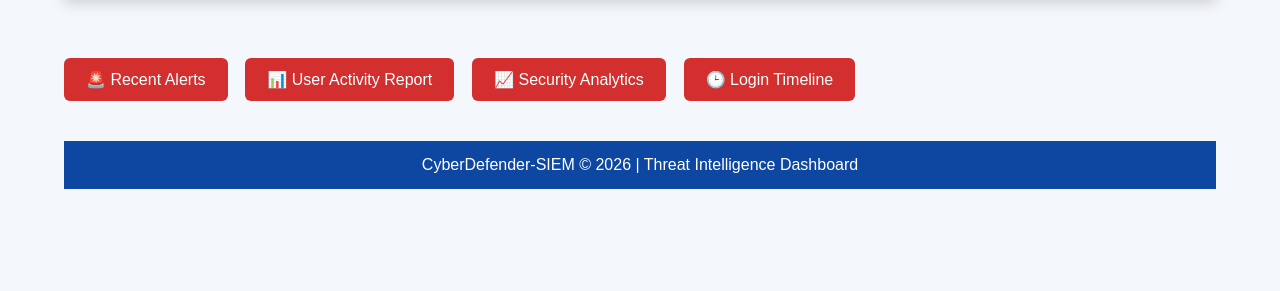
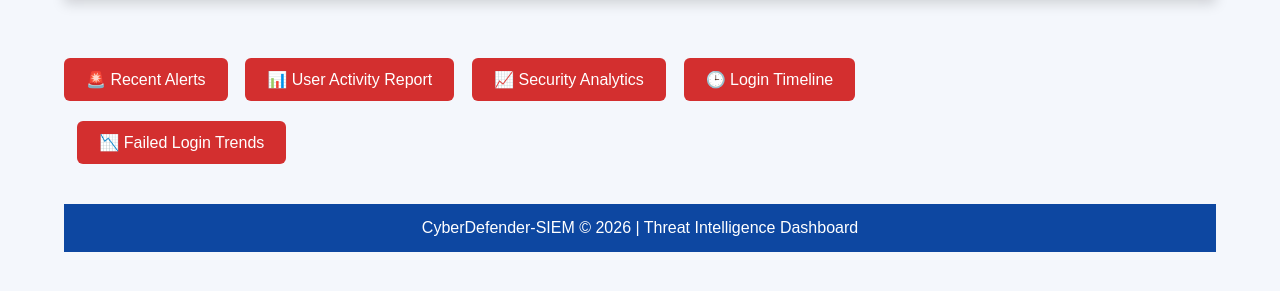
Before and after one commit to nisargarnayak22-lgtm/CyberDefender-SIEM, a Flask app: template templates/dashboard.html in a window 1280 px wide. Shown: the part 405-696 px from the top of the page. Run offline with Flask 3, Linux system fonts and the light colour scheme; the template is opened without the code that fills it, so the values that code supplies are empty.

Commit message:
Added Day 17 Failed Login Trends Dashboard

```diff
--- a/src/web_dashboard.py
+++ b/src/web_dashboard.py
@@ -269,6 +269,34 @@ def timeline():
         "timeline.html",
         logs=logs
     )
+    # =========================
+# Failed Login Trends
+# =========================
+
+@app.route("/failed-login-trends")
+def failed_login_trends():
+
+    conn = sqlite3.connect(DATABASE)
+    cursor = conn.cursor()
+
+    cursor.execute("""
+        SELECT
+            ip,
+            COUNT(*) AS failed_attempts
+        FROM logs
+        WHERE event='LOGIN_FAILED'
+        GROUP BY ip
+        ORDER BY failed_attempts DESC
+    """)
+
+    trends = cursor.fetchall()
+
+    conn.close()
+
+    return render_template(
+        "failed_login_trends.html",
+        trends=trends
+    )
 
 if __name__ == "__main__":
     app.run(debug=True)
--- a/templates/dashboard.html
+++ b/templates/dashboard.html
@@ -161,6 +161,11 @@
     </a>
 
 </div>
+&nbsp;&nbsp;
+
+<a href="/failed-login-trends" class="alerts-btn">
+    📉 Failed Login Trends
+</a>
 <footer>
 
     <p>CyberDefender-SIEM © 2026 | Threat Intelligence Dashboard</p>
```
Also changed, not shown: templates/failed_login_trends.html (added, +80 -0 lines), 2 other files.
